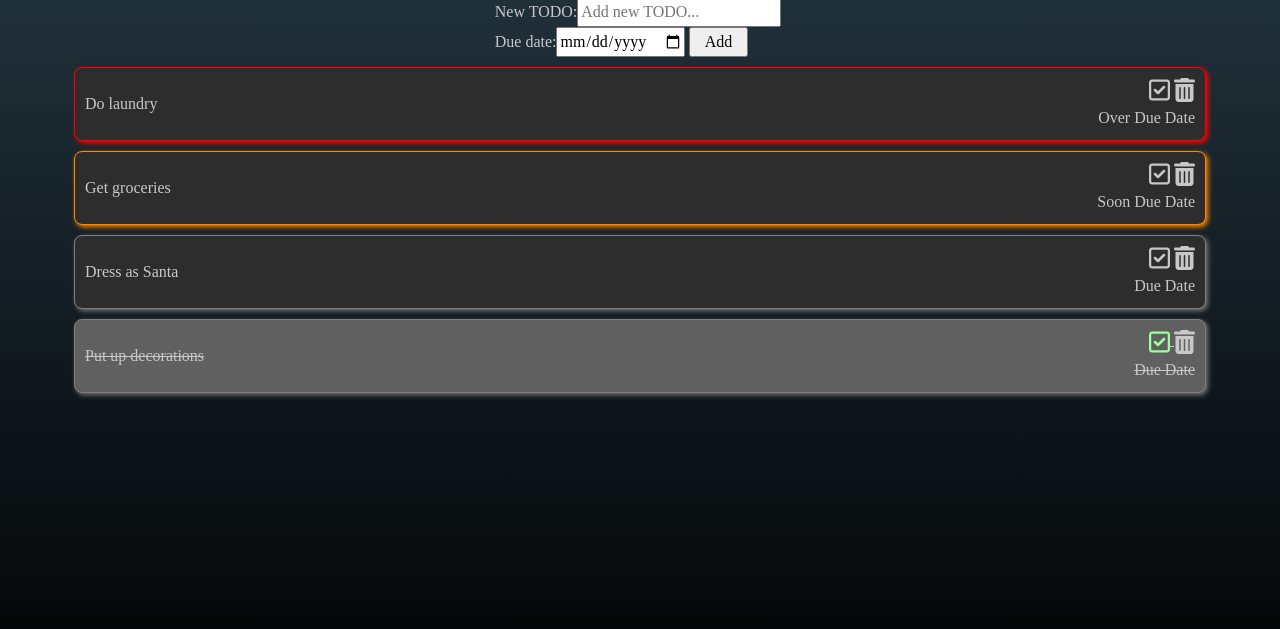
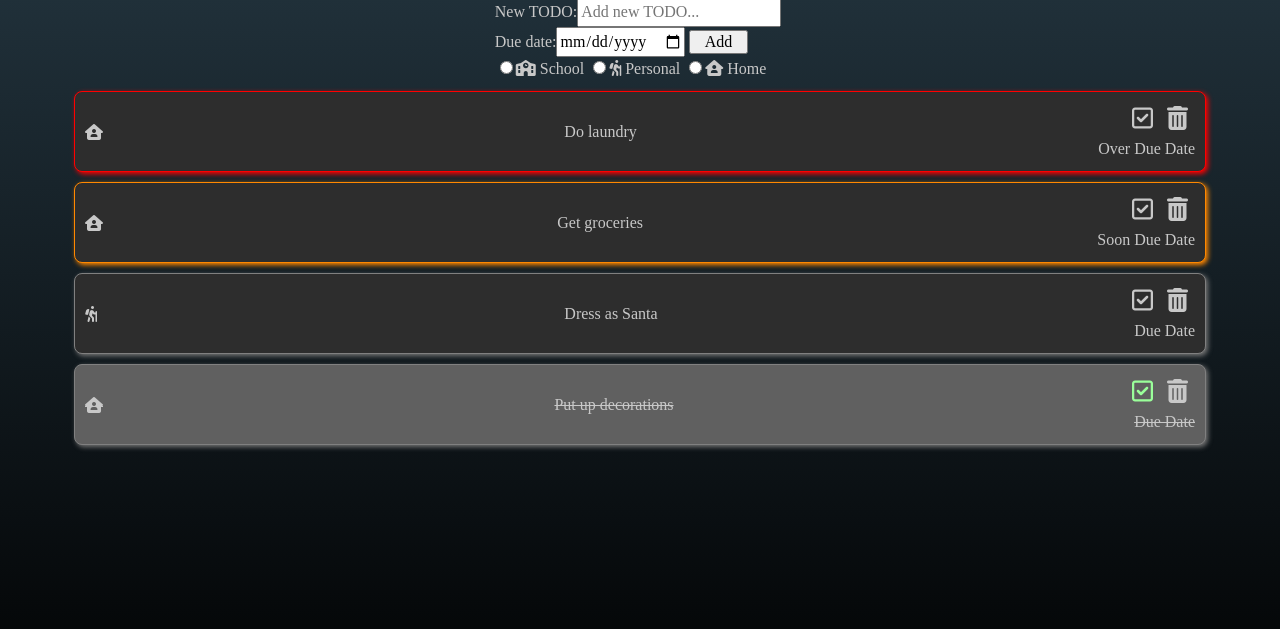
Before and after one commit to davidstalgren/school-project-javascript-todoapp, a website built with Vite: page index.html in a window 1280 px wide. Shown: the part 51-680 px from the top of the page. Built offline with nearby package versions, Linux system fonts and the light colour scheme.

Commit message:
/feat add categories´for todos. buttons for a11y

```diff
--- a/index.html
+++ b/index.html
@@ -23,50 +23,50 @@
     <section>
       <div class="input-new-todo">
         <form>
-          <label for="addTodoInput">New TODO:</label><input type="text" class="add-todo-input" id="addTodoInput" placeholder="Add new TODO..."><br>
-          <label for="addTodoInputDate">Due date:</label><input type="date" class="add-todo-input-date" id="addTodoInputDate" placeholder="Add new TODO...">
-          <button type="submit" class="add-todo-btn" id="add-todo-btn">Add</button>
-          <!-- TODO: Add 3 categories to choose from -->
+          <label for="addTodoInput">New TODO:<input type="text" class="add-todo-input" id="addTodoInput" placeholder="Add new TODO..."></label><br>
+          <label for="addTodoInputDate">Due date:<input type="date" class="add-todo-input-date" id="addTodoInputDate" placeholder="Add new TODO..."></label>
+          <input type="submit" class="add-todo-btn" id="add-todo-btn" value="Add"><br>
+          <label><input type="radio" name="category" id="category1" value="School"><span><i class="fa-solid fa-school"></i> School</span></label>
+          <label><input type="radio" name="category" id="category2" value="Personal"><span><i class="fa-solid fa-person-hiking"></i> Personal</span></label>
+          <label><input type="radio" name="category" id="category3" value="Home"><span><i class="fa-solid fa-house-user"></i> Home</span></label>
         </form>
       </div>
     </section>
     <section>
       <div class="todo-wrapper">
         <ul>
-          <!-- TODO: Add icon based on category -->
-          <li class="todo-task overdue">Do laundry
+          <li class="todo-task overdue">
+            <i class="fa-solid fa-house-user"></i>Do laundry
             <div class="icons-duedate">
               <div>
-                <!-- TODO: Add buttons for a11y -->
-                <i class="fa-regular fa-square-check checkbox"></i>
-                <i class="fa-solid fa-trash-can trashcan"></i>
+                <button class="check-btn"><i class="fa-regular fa-square-check checkbox"></i></button><button class="trash-btn"><i class="fa-solid fa-trash-can trashcan"></i></button>
               </div>
               <span>Over Due Date</span>
             </div>
           </li>
-          <li class="todo-task justintime">Get groceries
+          <li class="todo-task justintime">
+            <i class="fa-solid fa-house-user"></i>Get groceries
             <div class="icons-duedate">
               <div>
-                <i class="fa-regular fa-square-check checkbox"></i>
-                <i class="fa-solid fa-trash-can trashcan"></i>
+                <button class="check-btn"><i class="fa-regular fa-square-check checkbox"></i></button><button class="trash-btn"><i class="fa-solid fa-trash-can trashcan"></i></button>
               </div>
               <span>Soon Due Date</span>
             </div>
           </li>
-          <li class="todo-task">Dress as Santa
+          <li class="todo-task">
+            <i class="fa-solid fa-person-hiking"></i>Dress as Santa
             <div class="icons-duedate">
               <div>
-                <i class="fa-regular fa-square-check checkbox"></i>
-                <i class="fa-solid fa-trash-can trashcan"></i>
+                <button class="check-btn"><i class="fa-regular fa-square-check checkbox"></i></button><button class="trash-btn"><i class="fa-solid fa-trash-can trashcan"></i></button>
               </div>
               <span>Due Date</span>
             </div>
           </li>
-          <li class="todo-task completed">Put up decorations
+          <li class="todo-task completed">
+            <i class="fa-solid fa-house-user"></i>Put up decorations
             <div class="icons-duedate">
               <div>
-                <i class="fa-regular fa-square-check checkbox completed"></i>
-                <i class="fa-solid fa-trash-can trashcan"></i>
+                <button class="check-btn"><i class="fa-regular fa-square-check checkbox completed"></i></button><button class="trash-btn"><i class="fa-solid fa-trash-can trashcan"></i></button>
               </div>
               <span>Due Date</span>
             </div>
--- a/package.json
+++ b/package.json
@@ -4,7 +4,7 @@
   "version": "0.0.0",
   "type": "module",
   "scripts": {
-    "dev": "vite",
+    "dev": "vite --host",
     "build": "vite build",
     "preview": "vite preview"
   },
--- a/src/style/mobile/_mobile.scss
+++ b/src/style/mobile/_mobile.scss
@@ -81,6 +81,15 @@ ul {
         align-items: flex-end;
     }
 
+    .check-btn,
+    .trash-btn{
+        height: 35px;
+        width: 35px;
+        border: none;
+        color: rgb(200 200 200);
+        background-color: transparent;
+    }
+
     .checkbox,
     .trashcan{
         font-size: 1.5rem;
```
